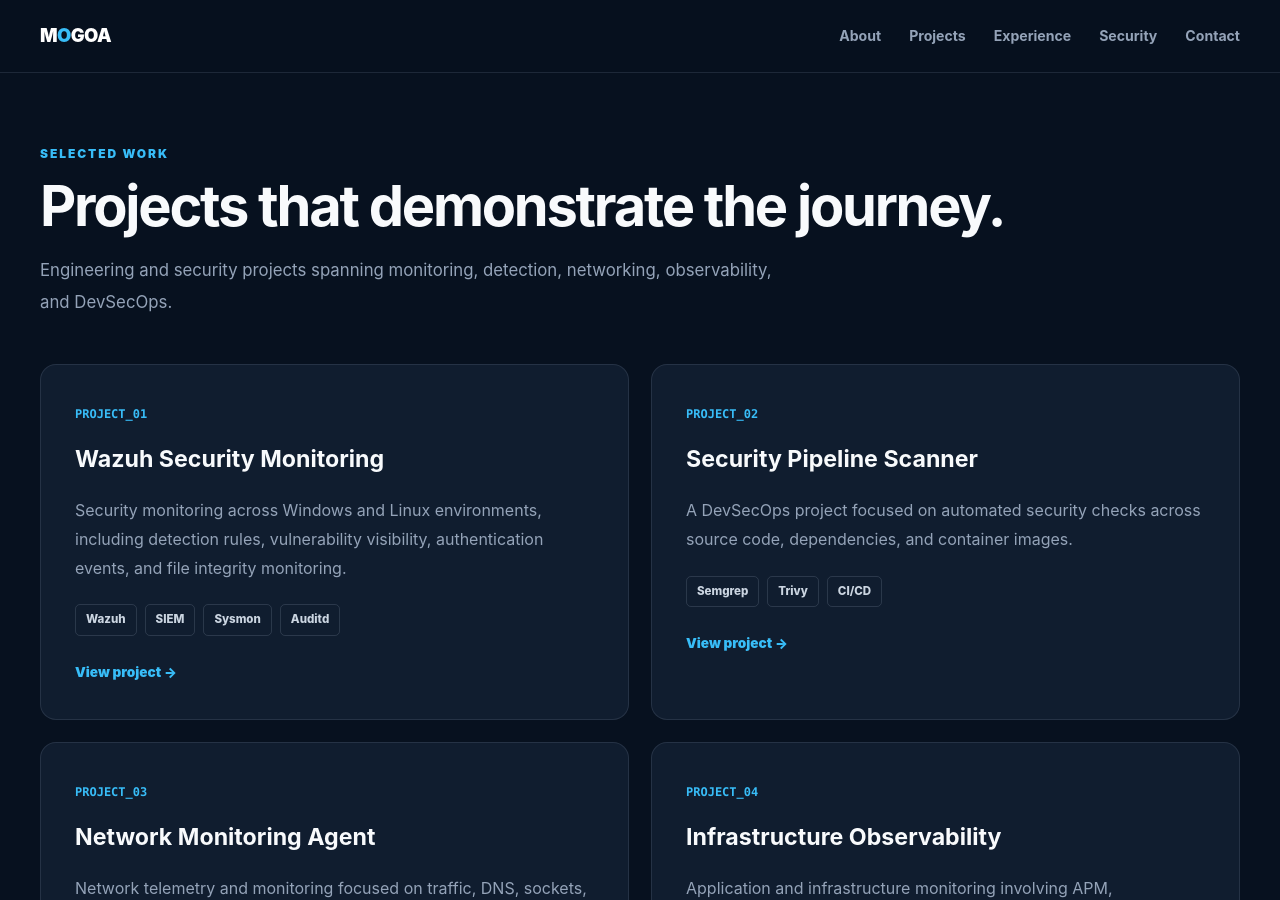
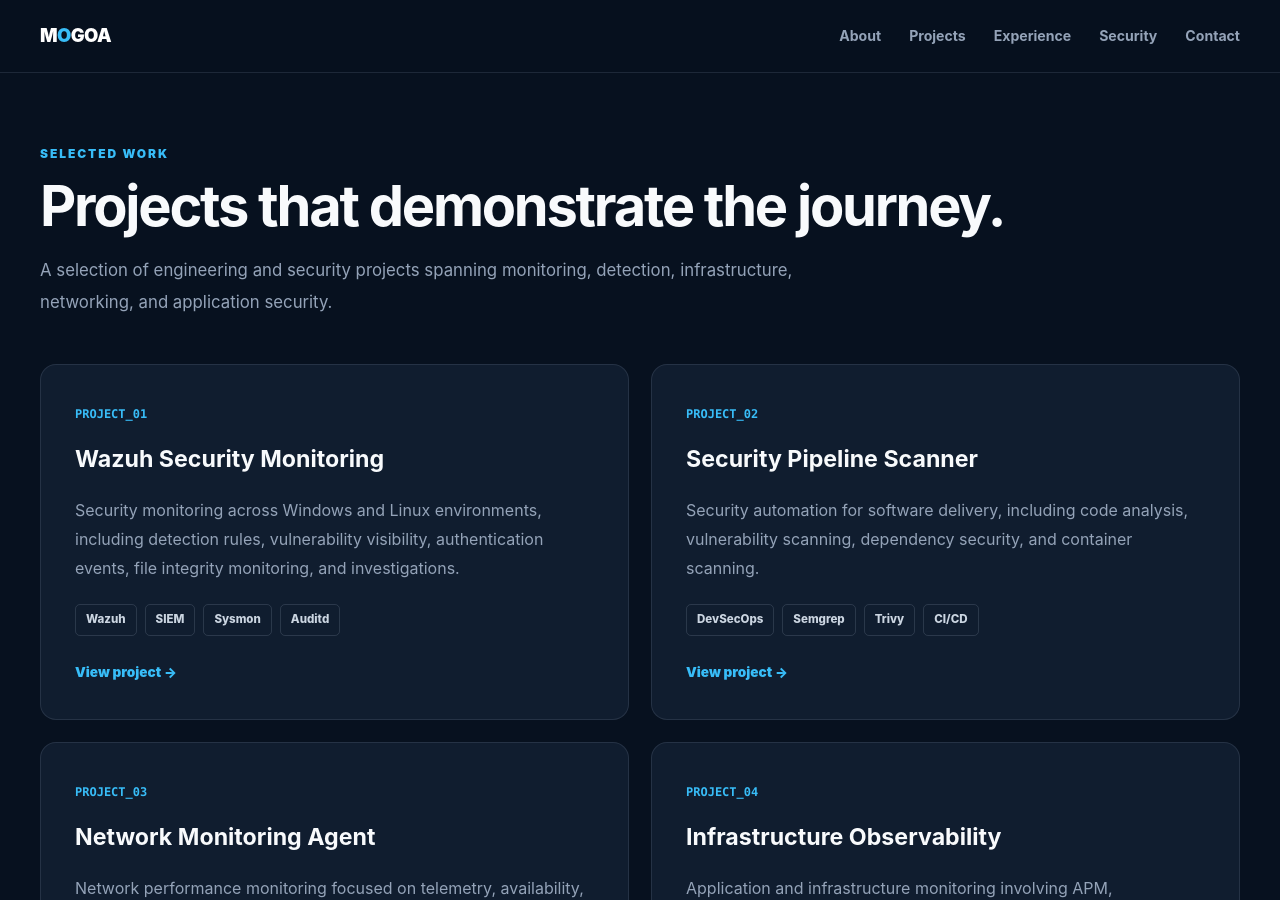
Before and after one commit to mogoaz/mogoaz.github.io, a Jekyll site: the page built from index.html, in a window 1280 px wide and 900 px high, scrolled down 1758 px. Built offline with Jekyll 4.4.1, drawn with Linux system fonts in a browser that asks for light colours; the list of posts is cut into pages by our own code; some of the changed text lies outside the part shown.

Commit message:
Refactor HTML structure and improve content

```diff
--- a/index.html
+++ b/index.html
@@ -2,6 +2,10 @@
 layout: portfolio
 title: Home
 ---
+
+<main>
+
+  <!-- HERO -->
 
   <section class="portfolio-hero">
 
@@ -63,6 +67,8 @@
 
   </section>
 
+
+  <!-- FOCUS -->
 
   <section class="portfolio-section">
 
@@ -201,6 +207,8 @@
   </section>
 
 
+  <!-- FEATURED PROJECTS -->
+
   <section class="portfolio-section">
 
     <div class="portfolio-container">
@@ -215,8 +223,9 @@
 
       <p class="portfolio-description">
 
-      Engineering and security projects spanning monitoring,
-      detection, networking, observability, and DevSecOps.
+        A selection of engineering and security projects
+        spanning monitoring, detection, infrastructure,
+        networking, and application security.
 
       </p>
 
@@ -235,9 +244,12 @@
           </h3>
 
           <p>
-          Security monitoring across Windows and Linux environments,
-          including detection rules, vulnerability visibility,
-          authentication events, and file integrity monitoring.
+
+            Security monitoring across Windows and Linux
+            environments, including detection rules,
+            vulnerability visibility, authentication events,
+            file integrity monitoring, and investigations.
+
           </p>
 
           <div class="portfolio-tags">
@@ -270,13 +282,16 @@
           </h3>
 
           <p>
-          A DevSecOps project focused on automated security
-          checks across source code, dependencies, and
-          container images.
+
+            Security automation for software delivery,
+            including code analysis, vulnerability scanning,
+            dependency security, and container scanning.
+
           </p>
 
           <div class="portfolio-tags">
 
+            <span class="portfolio-tag">DevSecOps</span>
             <span class="portfolio-tag">Semgrep</span>
             <span class="portfolio-tag">Trivy</span>
             <span class="portfolio-tag">CI/CD</span>
@@ -304,15 +319,17 @@
           </h3>
 
           <p>
-          Network telemetry and monitoring focused on traffic,
-          DNS, sockets, interfaces, availability, and API-driven
-          integration.
+
+            Network performance monitoring focused on telemetry,
+            availability, traffic, DNS, sockets, interfaces,
+            probing, and API-driven integration.
+
           </p>
 
           <div class="portfolio-tags">
 
             <span class="portfolio-tag">Go</span>
-          <span class="portfolio-tag">Networking</span>
+            <span class="portfolio-tag">Network</span>
             <span class="portfolio-tag">PostgreSQL</span>
             <span class="portfolio-tag">REST API</span>
 
@@ -367,6 +386,8 @@
 
   </section>
 
+
+  <!-- JOURNEY -->
 
   <section class="portfolio-section">
 
@@ -412,7 +433,9 @@
   </section>
 
 
-<section class="portfolio-cta">
+  <!-- CTA -->
+
+  <section class="portfolio-cta" id="contact">
 
     <div class="portfolio-container">
 
@@ -455,3 +478,5 @@
     </div>
 
   </section>
+
+</main>
```
Also changed, not shown: other parts of index.html (+6 -4 lines). Lines whose indentation alone changed are shown as unchanged.
